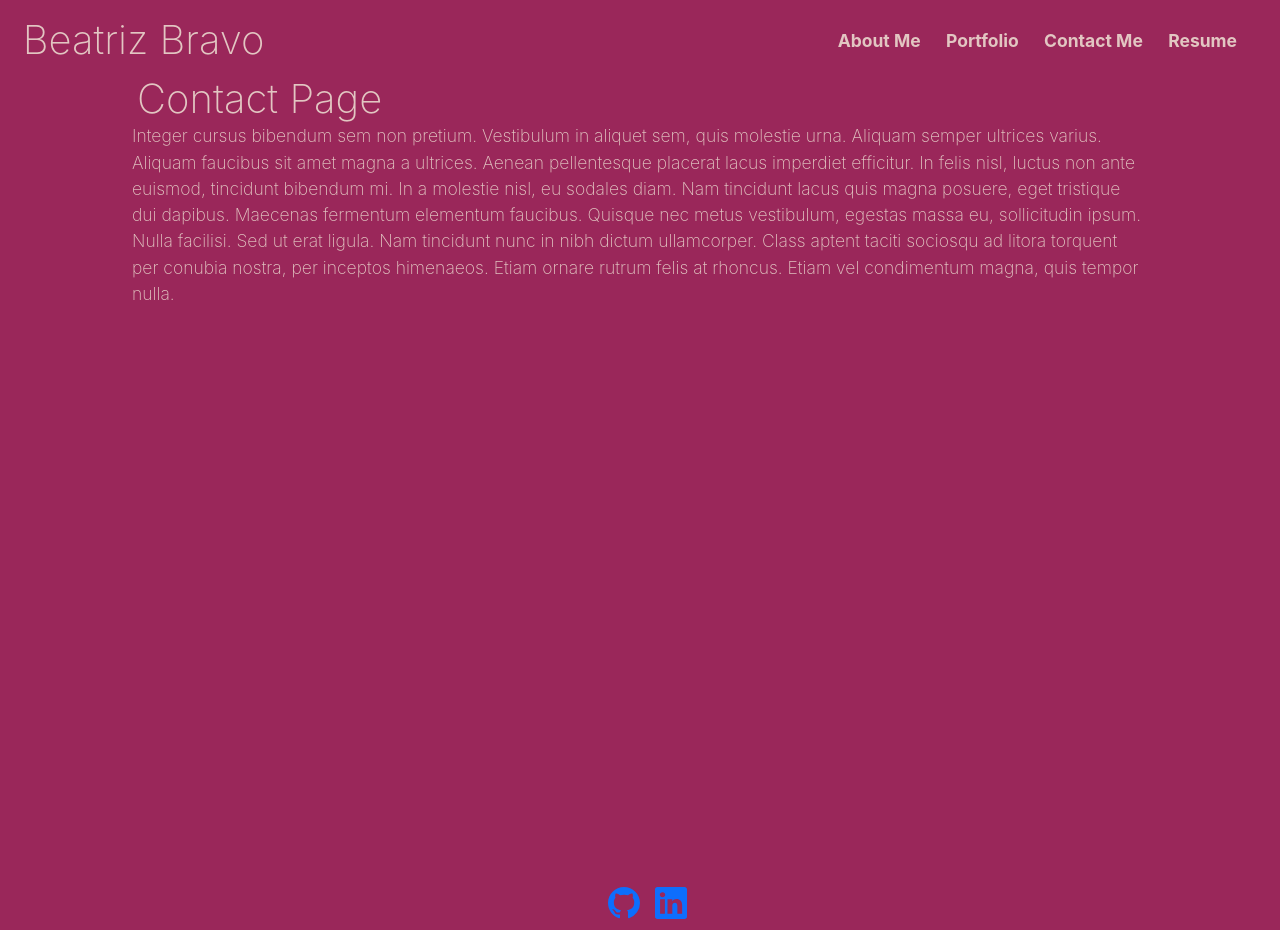
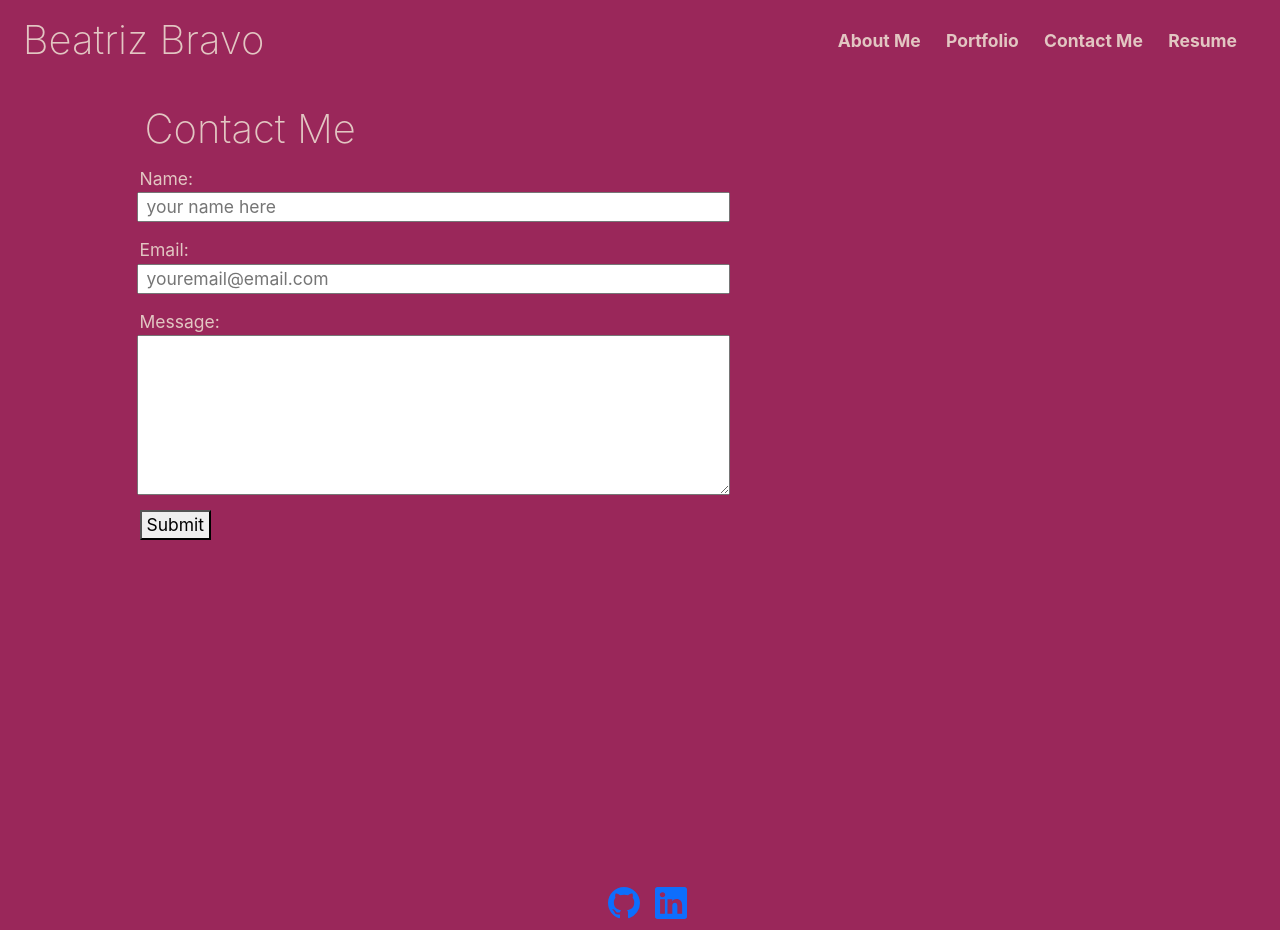
Before and after one commit to BeaBravo/react-portfolio, a React (Vite) app: page /Contact in a window 1280 px wide. Built offline with nearby package versions, Linux system fonts and the light colour scheme.

Commit message:
added form for contact section

```diff
--- a/src/pages/Contact.jsx
+++ b/src/pages/Contact.jsx
@@ -1,20 +1,54 @@
+import { useState } from "react";
 export default function Contact() {
+    // Here we set two state variables for firstName and lastName using `useState`
+    const [userName, setUsername] = useState('');
+    const [email, setEmail] = useState('');
+    const [message, setMessage] = useState('')
+
+
+    const handleFormSubmit = (e) => {
+        // Preventing the default behavior of the form submit (which is to refresh the page)
+        e.preventDefault();
+    };
+
     return (
-        <div>
-            <h1>Contact Page</h1>
-            <p>
-                Integer cursus bibendum sem non pretium. Vestibulum in aliquet sem, quis
-                molestie urna. Aliquam semper ultrices varius. Aliquam faucibus sit amet
-                magna a ultrices. Aenean pellentesque placerat lacus imperdiet
-                efficitur. In felis nisl, luctus non ante euismod, tincidunt bibendum
-                mi. In a molestie nisl, eu sodales diam. Nam tincidunt lacus quis magna
-                posuere, eget tristique dui dapibus. Maecenas fermentum elementum
-                faucibus. Quisque nec metus vestibulum, egestas massa eu, sollicitudin
-                ipsum. Nulla facilisi. Sed ut erat ligula. Nam tincidunt nunc in nibh
-                dictum ullamcorper. Class aptent taciti sociosqu ad litora torquent per
-                conubia nostra, per inceptos himenaeos. Etiam ornare rutrum felis at
-                rhoncus. Etiam vel condimentum magna, quis tempor nulla.
-            </p>
+        <div className="mt-5 container">
+            <h1>
+                Contact Me
+            </h1>
+            <form className="form" onSubmit={handleFormSubmit}>
+                <div className="form-group my-4 row">
+                    <label >Name:</label>
+                    <input
+                        className="col-md-7 col-11 mx-2"
+                        name="name"
+                        type="text"
+                        placeholder="your name here"
+                    />
+                </div>
+                <div className="form-group my-4 row">
+                    <label>Email: </label>
+                    <input
+                        className="col-md-7 col-11 mx-2"
+                        name="email"
+                        type="email"
+                        placeholder="youremail@email.com"
+                    />
+                </div>
+                <div className="form-group my-4 row">
+                    <label>Message: </label>
+                    <textarea
+                        className="col-md-7 col-11 mx-2"
+                        name="message"
+                        type="text"
+                        placeholder=""
+                        rows='6'
+                    />
+                </div>
+                <button className='px-2' type="submit">
+                    Submit
+                </button>
+            </form>
         </div>
     );
 }
```
